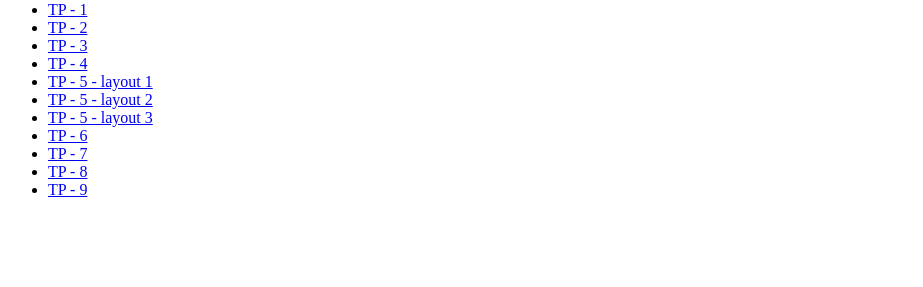
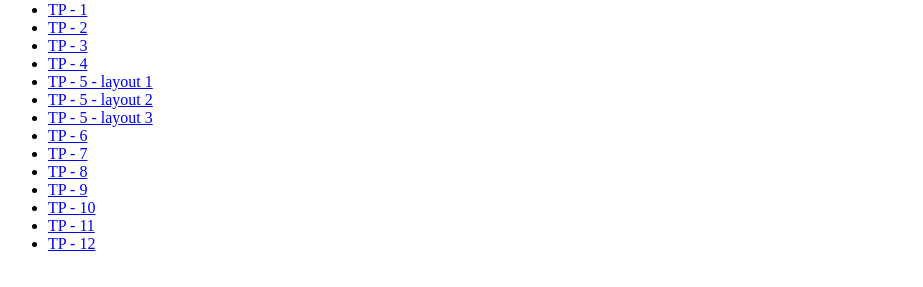
Before and after one commit to MicaelaMejiaVargas/plataformas-moviles-entregas, a plain HTML site: page index.html in a window 1280 px wide. Shown: the part 79-366 px from the top of the page, without its empty margins (0-923 px from the left). Drawn offline with Linux system fonts and the light colour scheme.

Commit message:
Add files via upload

```diff
--- a/index.html
+++ b/index.html
@@ -26,6 +26,9 @@
         <li><a href="tp-7/">TP - 7</a></li>
         <li><a href="tp-8/">TP - 8</a></li>
         <li><a href="tp-9/">TP - 9</a></li>
+        <li><a href="tp-10/">TP - 10</a></li>
+        <li><a href="tp-11/">TP - 11</a></li>
+        <li><a href="tp-12/">TP - 12</a></li>
     </ul>
 </body>
 </html>
```
